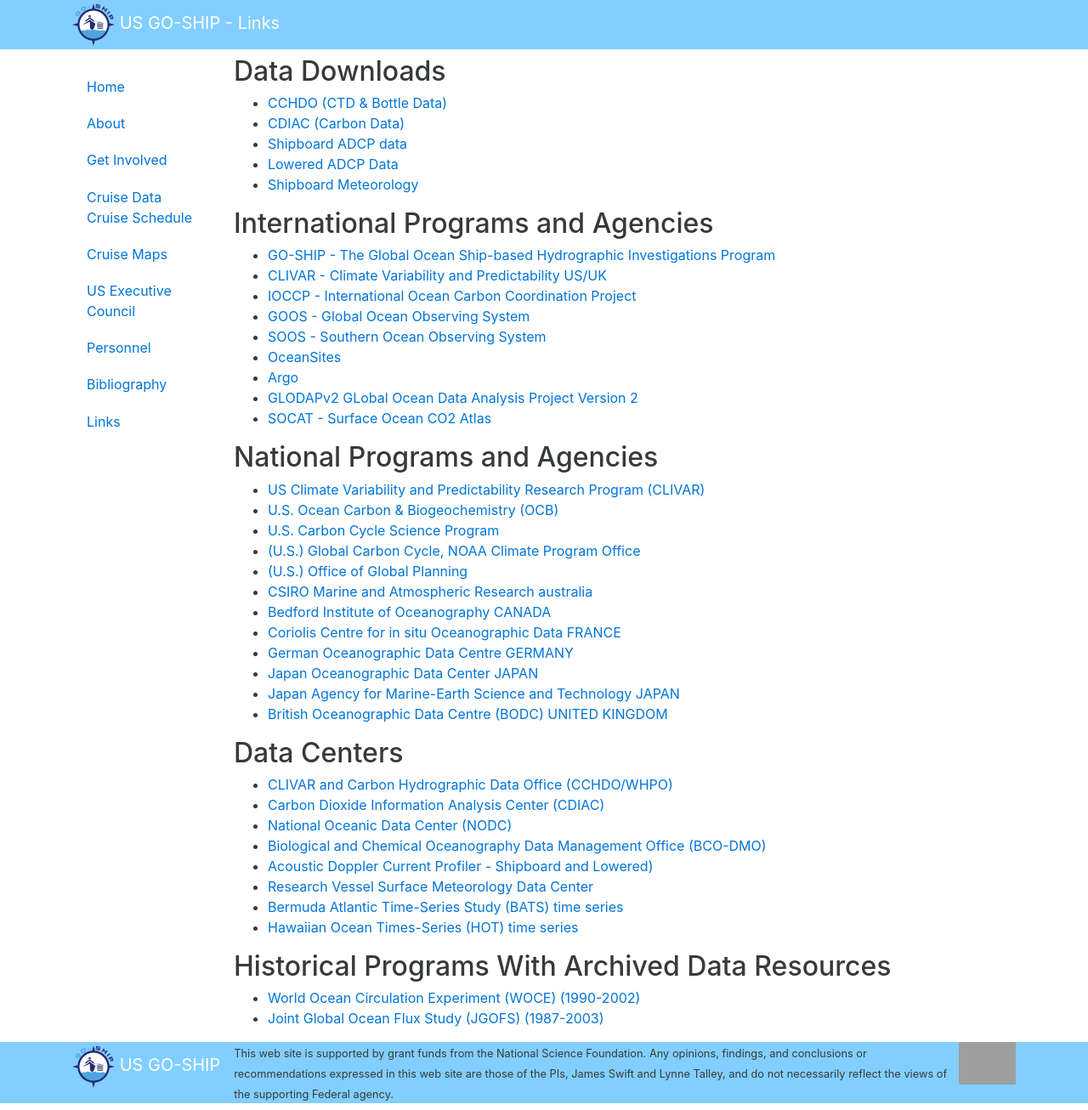
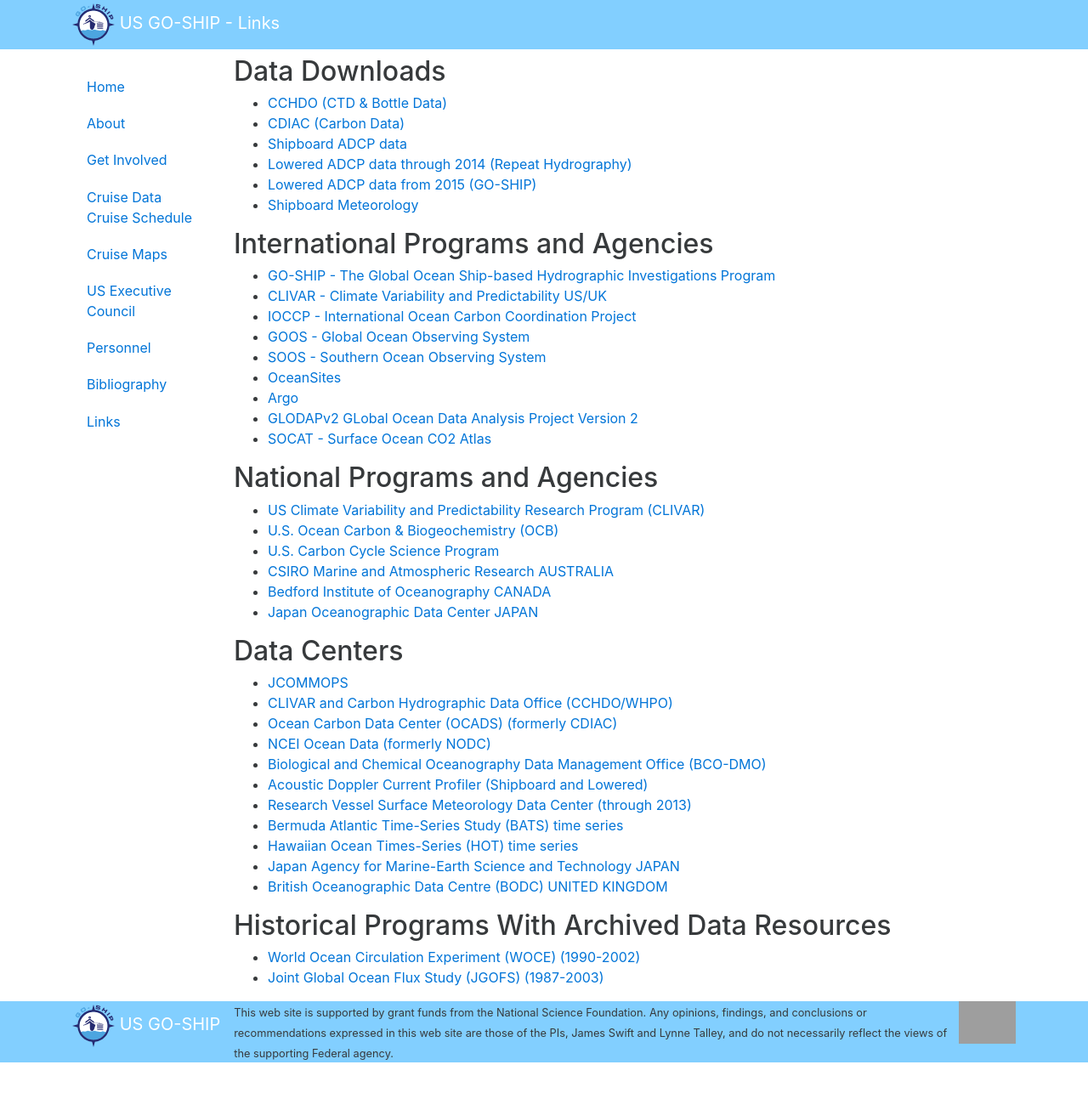
Before and after one commit to cchdo/usgoship.ucsd.edu, a Jekyll site: the page built from links.md, in a window 1280 px wide. Shown: the whole page at 85% size. Built offline with Jekyll 4.4.1, drawn with Linux system fonts in a browser that asks for light colours; after the commit the page ends 1258 px from its top, so only the background shows below that; grey boxes are pictures that could not be loaded.

Commit message:
update some really outdated links

```diff
--- a/links.md
+++ b/links.md
@@ -9,48 +9,46 @@
 * [CCHDO (CTD & Bottle Data)](http://cchdo.ucsd.edu)
 * [CDIAC (Carbon Data)](http://cdiac.ornl.gov)
 * [Shipboard ADCP data](http://currents.soest.hawaii.edu/clivar_co2/)
-* [Lowered ADCP Data](http://currents.soest.hawaii.edu/clivar/ladcp/)
+* [Lowered ADCP data through 2014 (Repeat Hydrography)](http://currents.soest.hawaii.edu/clivar/ladcp/)
+* [Lowered ADCP data from 2015 (GO-SHIP)](https://currents.soest.hawaii.edu/go-ship/ladcp/)
 * [Shipboard Meteorology](http://www.coaps.fsu.edu/RVSMDC/CLIVAR/html/data.shtml)
 
 International Programs and Agencies
 -----------------------------------
 * [GO-SHIP - The Global Ocean Ship-based Hydrographic Investigations Program](http://go-ship.org)
-* [CLIVAR - Climate Variability and Predictability US/UK](http://www.clivar.org/resources/data/clivar-carbon-and-hydrographic-sections)
+* [CLIVAR - Climate Variability and Predictability US/UK](http://www.clivar.org/clivar-panels/gsop)
 * [IOCCP - International Ocean Carbon Coordination Project](http://www.ioccp.org/)
 * [GOOS - Global Ocean Observing System](http://www.ioc-goos.org/)
 * [SOOS - Southern Ocean Observing System](http://www.scar.org/soos/)
 * [OceanSites](http://www.whoi.edu/virtual/oceansites/)
 * [Argo](http://argo.ucsd.edu)
-* [GLODAPv2 GLobal Ocean Data Analysis Project Version 2](http://cdiac.ornl.gov/oceans/GLODAPv2/)
+* [GLODAPv2 GLobal Ocean Data Analysis Project Version 2](https://www.glodap.info/)
 * [SOCAT - Surface Ocean CO2 Atlas](http://www.socat.info)
 
 National Programs and Agencies
 ------------------------------
 * [US Climate Variability and Predictability Research Program (CLIVAR)](http://www.usclivar.org/)
 * [U.S. Ocean Carbon & Biogeochemistry (OCB)](http://www.us-ocb.org/)
-* [U.S. Carbon Cycle Science Program](http://www.carboncyclescience.gov/)
-* [(U.S.) Global Carbon Cycle, NOAA Climate Program Office](http://www.climate.noaa.gov/cpo_pa/gcc/)
-* [(U.S.) Office of Global Planning](http://www.climate.noaa.gov/)
-* [CSIRO Marine and Atmospheric Research australia](http://www.cmar.csiro.au/)
-* [Bedford Institute of Oceanography CANADA](http://www.bio.gc.ca/index-eng.php)
-* [Coriolis Centre for in situ Oceanographic Data FRANCE](http://wwz.ifremer.fr/institut_eng/Marine-science/French-facilities/Data-Centres/Coriolis)
-* [German Oceanographic Data Centre GERMANY](http://www.bsh.de/en/Marine_data/Observations/DOD_Data_Centre/index.jsp)
+* [U.S. Carbon Cycle Science Program](https://www.carboncyclescience.us/)
+* [CSIRO Marine and Atmospheric Research AUSTRALIA](http://www.cmar.csiro.au/)
+* [Bedford Institute of Oceanography CANADA](http://www.bio.gc.ca/index-en.php)
 * [Japan Oceanographic Data Center JAPAN](http://www.jodc.go.jp/)
+
+Data Centers
+------------
+* [JCOMMOPS](http://www.jcommops.org/board)
+* [CLIVAR and Carbon Hydrographic Data Office (CCHDO/WHPO)](http://cchdo.ucsd.edu/)
+* [Ocean Carbon Data Center (OCADS) (formerly CDIAC)](https://www.nodc.noaa.gov/ocads/)
+* [NCEI Ocean Data (formerly NODC)](http://www.nodc.noaa.gov/)
+* [Biological and Chemical Oceanography Data Management Office (BCO-DMO)](http://bcodmo.org/data)
+* [Acoustic Doppler Current Profiler (Shipboard and Lowered)](http://currents.soest.hawaii.edu/)
+* [Research Vessel Surface Meteorology Data Center (through 2013)](http://coaps.fsu.edu/RVSMDC/CLIVAR/)
+* [Bermuda Atlantic Time-Series Study (BATS) time series](http://bats.bios.edu/)
+* [Hawaiian Ocean Times-Series (HOT) time series](http://hahana.soest.hawaii.edu/hot/)
 * [Japan Agency for Marine-Earth Science and Technology JAPAN](http://www.jamstec.go.jp/e/)
 * [British Oceanographic Data Centre (BODC) UNITED KINGDOM](http://www.bodc.ac.uk/)
 
-Data Centers
-------------
-* [CLIVAR and Carbon Hydrographic Data Office (CCHDO/WHPO)](http://cchdo.ucsd.edu/)
-* [Carbon Dioxide Information Analysis Center (CDIAC)](http://cdiac.ornl.gov/oceans/)
-* [National Oceanic Data Center (NODC)](http://www.nodc.noaa.gov/)
-* [Biological and Chemical Oceanography Data Management Office (BCO-DMO)](http://bcodmo.org/data)
-* [Acoustic Doppler Current Profiler - Shipboard and Lowered)](http://currents.soest.hawaii.edu/)
-* [Research Vessel Surface Meteorology Data Center](http://coaps.fsu.edu/RVSMDC/CLIVAR/)
-* [Bermuda Atlantic Time-Series Study (BATS) time series](http://www.bios.edu/research/bats.html)
-* [Hawaiian Ocean Times-Series (HOT) time series](http://hahana.soest.hawaii.edu/hot/)
-
 Historical Programs With Archived Data Resources
 ------------------------------------------------
-* [World Ocean Circulation Experiment (WOCE) (1990-2002)](http://woce.nodc.noaa.gov/)
+* [World Ocean Circulation Experiment (WOCE) (1990-2002)](https://www.nodc.noaa.gov/woce/wdiu/)
 * [Joint Global Ocean Flux Study (JGOFS) (1987-2003)](http://ijgofs.whoi.edu/)
```
